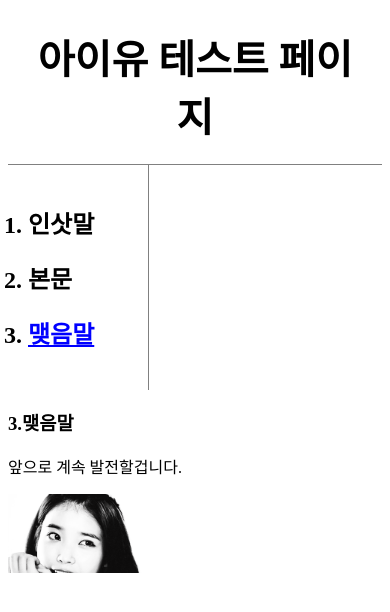
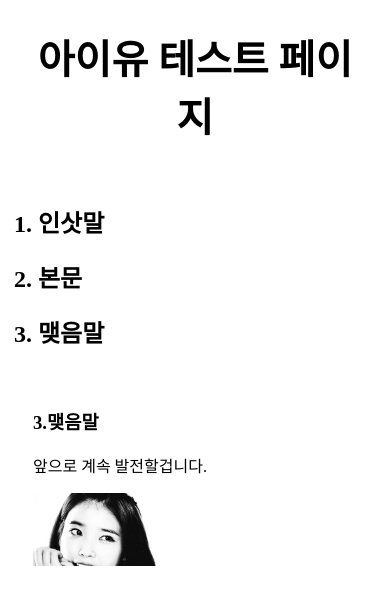
Before and after one commit to Jeongwoo-Park/Web_IU, a plain HTML site: page IU_test3_220503.html in a window 390 px wide. Drawn offline with Linux system fonts and the light colour scheme.

Commit message:
Add files via upload

```diff
--- a/IU_test3_220503.html
+++ b/IU_test3_220503.html
@@ -4,46 +4,25 @@
 <head>
   <title>WEB4 - 맺음말</title>
   <meta charst="utf-8">
-  <style>
-    a {
-      color:black;
-      text-decoration: none;
-    }
-    #active{
-      color:blue;
-      text-decoration:underline;
-    }
-    h1 {
-      text-align:center;
-      font-size: 40px;
-      border-bottom:1px solid gray;
-      margin:0;
-      padding:20px;
-    }
-    ol {
-      border-right:1px solid gray;
-      width:100px;
-      margin:0;
-      padding:20px;
-    }
-  </style>
+  <link rel="stylesheet" href="style.css">
 </head>
 
 <body>
 <h1><a href="index.html">아이유 테스트 페이지</a></h1>
-
+<div id="grid">
   <ol>
     <h2><li><a href="IU_test_220503.html">인삿말</a></li></h2>
     <h2><li><a href="IU_test2_220503.html">본문</a></li></h2>
-  <h2><li><a href="IU_test3_220503.html" id="active">맺음말</a></li></h2>
+    <h2><li><a href="IU_test3_220503.html">맺음말</a></li></h2>
   </ol>
-
+  <div id="article">
     <h3>3.맺음말</h3>
 
     <p>앞으로 계속 발전할겁니다. </p>
 
     <p><img src="IU_3.gif" width="50%"></p>
-
+  </div>
+</div>
 </body>
 
 </html>
--- /dev/null
+++ b/style.css
@@ -0,0 +1,36 @@
+a {
+  color:black;
+  text-decoration:none;
+}
+h1 {
+  text-align:center;
+  font-size: 40px;
+  border-bottom:1px solid gray;
+  margin:0;
+  padding:20px;
+}
+#grid ol {
+  border-right:1px solid gray;
+  width:100px;
+  margin:0;
+  padding:20px;
+  padding-left:30px;
+}
+#grid{
+  display: grid;
+  grid-template-columns: 150px 1fr;
+}
+#article{
+  padding-left:25px;
+}
+@media(max-width:800px){
+      #grid{
+        display: block;
+      }
+      #grid ol{
+        border-right:none;
+      }
+      h1{
+        border-bottom:none;
+      }
+}
```
Also changed, not shown: IU_test2_220503.html (+6 -27 lines), IU_test_220503.html (+6 -26 lines), index.html (+5 -22 lines). Lines whose indentation alone changed are shown as unchanged.
